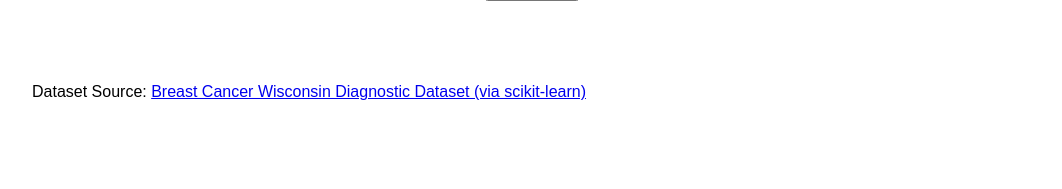
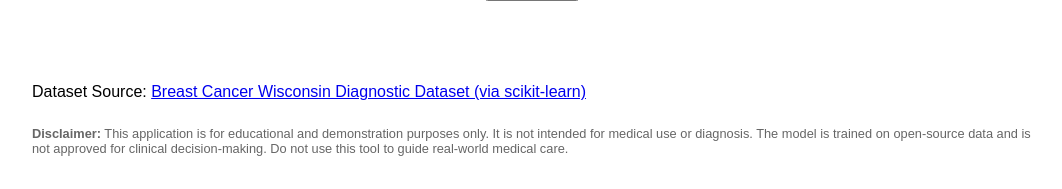
Before and after one commit to CashBarnes/early-cancer-detector, a Flask app: page / in a window 1280 px wide. Shown: the part 957-1146 px from the top of the page, without its empty margins (108-1170 px from the left). Before the commit the page ends 1057 px from the top, so only its background shows below. Run offline with Flask 3, Linux system fonts and the light colour scheme; parts of the project's set-up code (start-up, migrations or seed data) failed here and were passed over.

Commit message:
Added disclaimer

```diff
--- a/templates/dashboard.html
+++ b/templates/dashboard.html
@@ -31,5 +31,11 @@
             Breast Cancer Wisconsin Diagnostic Dataset (via scikit-learn)
         </a>
     </p>
+
+    <p style="font-size: 0.8em; color: #666; margin-top: 2em;">
+      <strong>Disclaimer:</strong> This application is for educational and demonstration purposes only. It is not intended for medical use or diagnosis.
+      The model is trained on open-source data and is not approved for clinical decision-making. Do not use this tool to guide real-world medical care.
+    </p>
+
 </body>
 </html>
--- a/templates/index.html
+++ b/templates/index.html
@@ -41,5 +41,11 @@
             Breast Cancer Wisconsin Diagnostic Dataset (via scikit-learn)
         </a>
     </p>
+
+    <p style="font-size: 0.8em; color: #666; margin-top: 2em;">
+      <strong>Disclaimer:</strong> This application is for educational and demonstration purposes only. It is not intended for medical use or diagnosis.
+      The model is trained on open-source data and is not approved for clinical decision-making. Do not use this tool to guide real-world medical care.
+    </p>
+
 </body>
 </html>
--- a/templates/result.html
+++ b/templates/result.html
@@ -29,5 +29,10 @@
         </a>
     </p>
 
+    <p style="font-size: 0.8em; color: #666; margin-top: 2em;">
+      <strong>Disclaimer:</strong> This application is for educational and demonstration purposes only. It is not intended for medical use or diagnosis.
+      The model is trained on open-source data and is not approved for clinical decision-making. Do not use this tool to guide real-world medical care.
+    </p>
+
 </body>
 </html>
```
Also changed, not shown: README.md, 1 other file.
